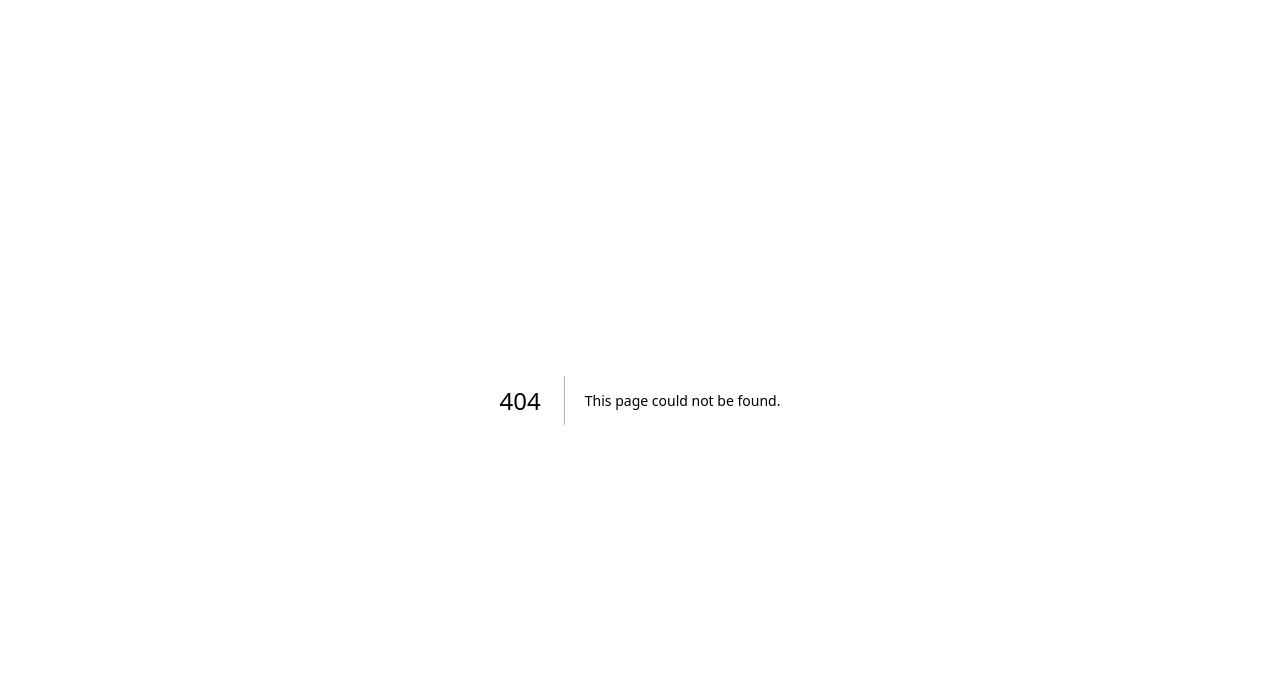
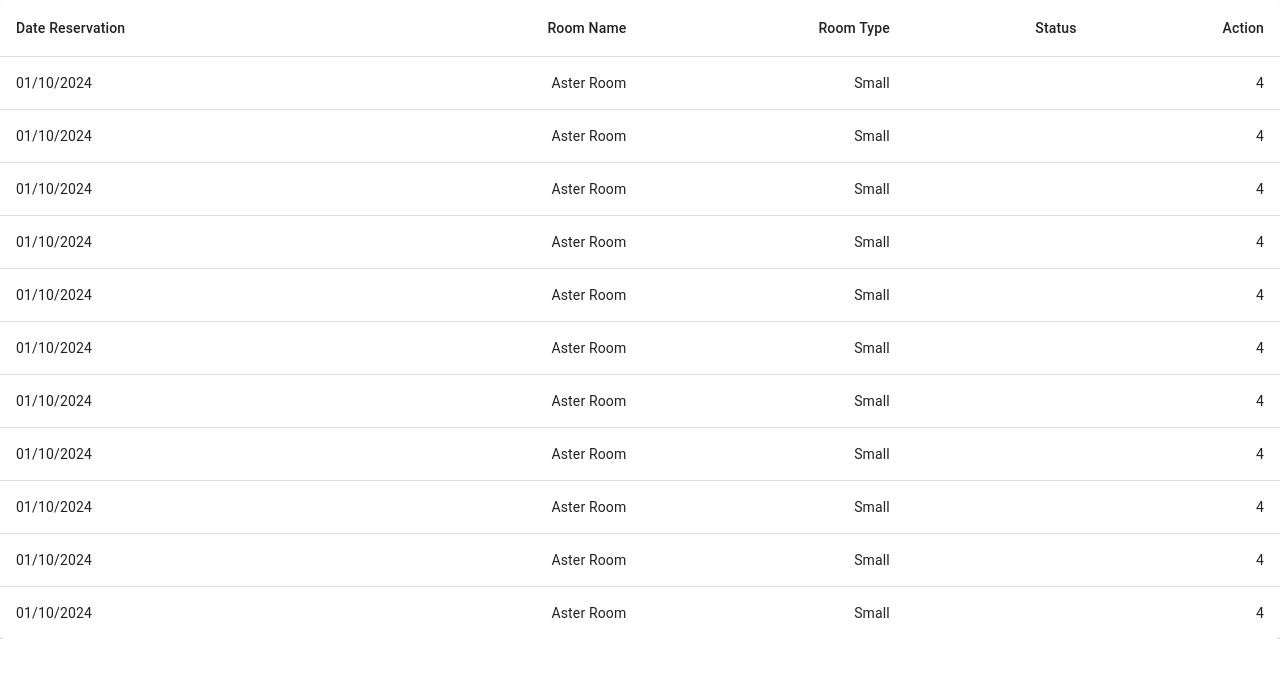
Before and after one commit to jhonrynto/final-project-1, a Next.js app: page /report in a window 1280 px wide. Before the commit this address had no page. Shown: the top 678 px of the page. Built offline with nearby package versions, Linux system fonts and the light colour scheme.

Commit message:
page report

```diff
--- /dev/null
+++ b/src/app/report/page.jsx
@@ -0,0 +1,61 @@
+import * as React from 'react';
+import Table from '@mui/material/Table';
+import TableBody from '@mui/material/TableBody';
+import TableCell from '@mui/material/TableCell';
+import TableContainer from '@mui/material/TableContainer';
+import TableHead from '@mui/material/TableHead';
+import TableRow from '@mui/material/TableRow';
+import Paper from '@mui/material/Paper';
+
+function createData(name, calories, fat, carbs, protein) {
+  return { name, calories, fat, carbs, protein };
+}
+
+const rows = [
+  createData('01/10/2024', 'Aster Room', 'Small', '', 4.0),
+  createData('01/10/2024', 'Aster Room','Small', '', 4.0),
+  createData('01/10/2024', 'Aster Room','Small', '', 4.0),
+  createData('01/10/2024', 'Aster Room','Small', '', 4.0),
+  createData('01/10/2024', 'Aster Room','Small', '', 4.0),
+  createData('01/10/2024', 'Aster Room','Small', '', 4.0),
+  createData('01/10/2024', 'Aster Room','Small', '', 4.0),
+  createData('01/10/2024', 'Aster Room','Small', '', 4.0),
+  createData('01/10/2024', 'Aster Room','Small', '', 4.0),
+  createData('01/10/2024', 'Aster Room','Small', '', 4.0),
+  createData('01/10/2024', 'Aster Room','Small', '', 4.0),
+//   createData('Eclair', 262, 16.0, 24, 6.0),
+];
+
+export default function BasicTable() {
+  return (
+    <TableContainer component={Paper}>
+      <Table sx={{ minWidth: 650 }} aria-label="simple table">
+        <TableHead>
+          <TableRow>
+            <TableCell>Date Reservation</TableCell>
+            <TableCell align="right">Room Name</TableCell>
+            <TableCell align="right">Room Type</TableCell>
+            <TableCell align="right">Status</TableCell>
+            <TableCell align="right">Action</TableCell>
+          </TableRow>
+        </TableHead>
+        <TableBody>
+          {rows.map((row) => (
+            <TableRow
+              key={row.name}
+              sx={{ '&:last-child td, &:last-child th': { border: 0 } }}
+            >
+              <TableCell component="th" scope="row">
+                {row.name}
+              </TableCell>
+              <TableCell align="right">{row.calories}</TableCell>
+              <TableCell align="right">{row.fat}</TableCell>
+              <TableCell align="right">{row.carbs}</TableCell>
+              <TableCell align="right">{row.protein}</TableCell>
+            </TableRow>
+          ))}
+        </TableBody>
+      </Table>
+    </TableContainer>
+  );
+}
```
Also changed, not shown: package.json (+7 -4 lines), 1 other file (tests, documents, lock files or other folders).
